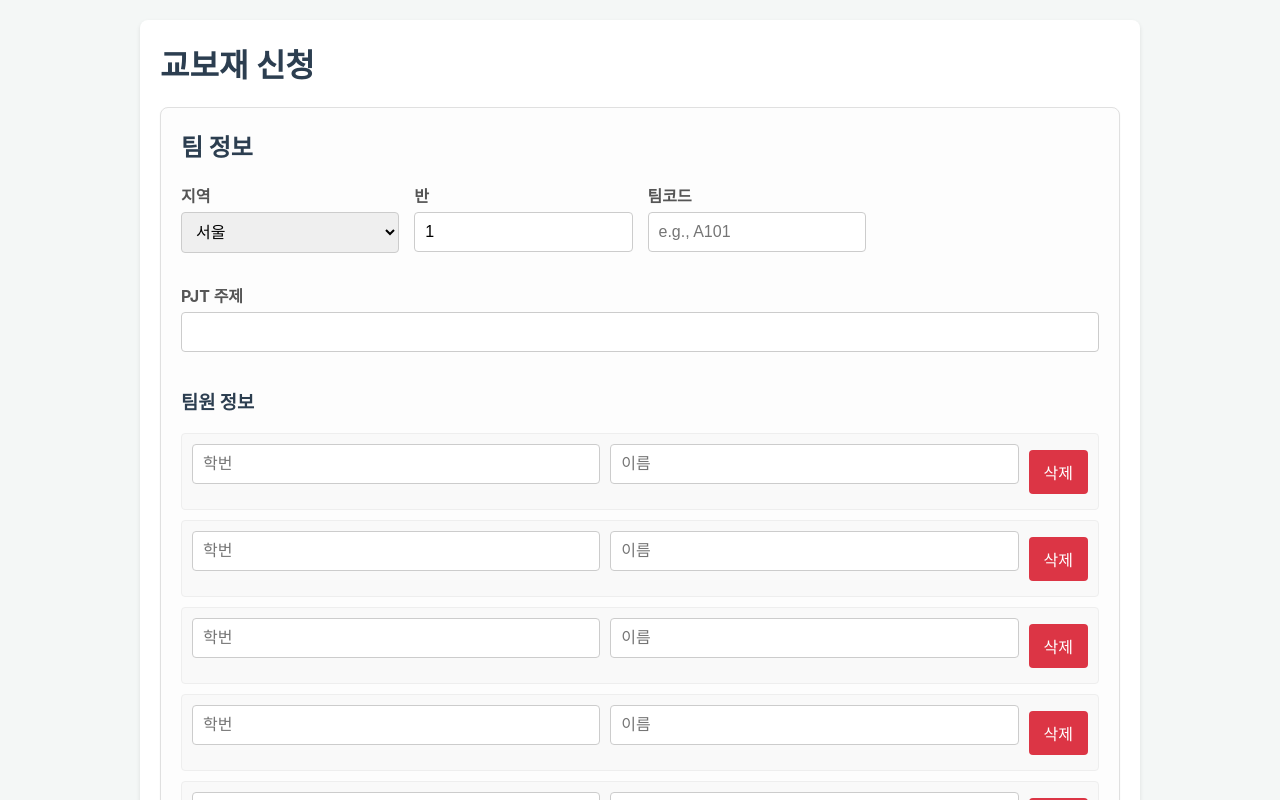
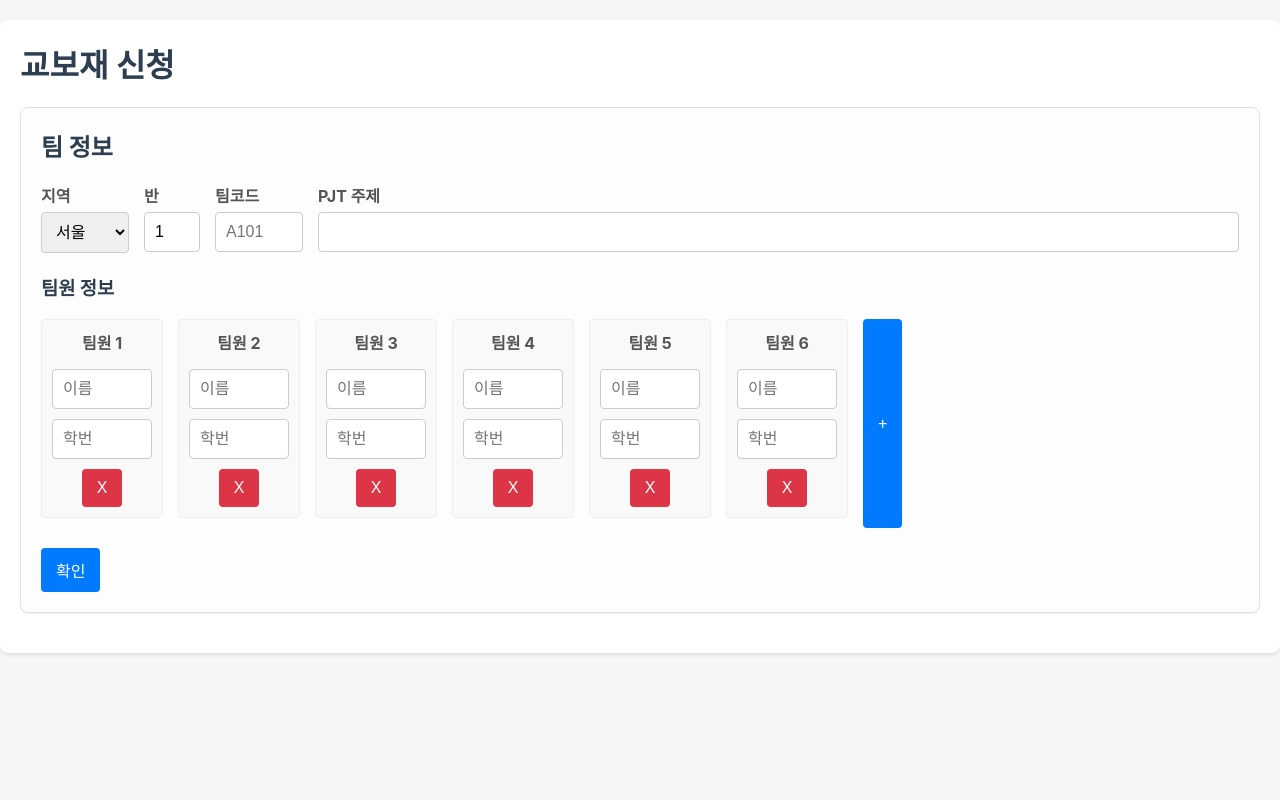
Before and after one commit to cursor-101/gyobojae, a React (Create React App) app: page /student/apply in a window 1280 px wide. Shown: the top 800 px of the page. Built offline with nearby package versions, Linux system fonts and the light colour scheme.

Commit message:
design: UI adjust

```diff
--- a/src/App.css
+++ b/src/App.css
@@ -10,7 +10,7 @@ body {
 }
 
 .App {
-  max-width: 960px;
+  /* max-width: 960px; */
   margin: 20px auto;
   padding: 20px;
   background-color: #ffffff;
@@ -36,7 +36,6 @@ textarea,
 select {
   width: 100%;
   padding: 10px;
-  margin-bottom: 15px;
   border: 1px solid #ccc;
   border-radius: 4px;
   box-sizing: border-box;
@@ -60,7 +59,6 @@ button {
   border-radius: 4px;
   cursor: pointer;
   font-size: 1rem;
-  margin-right: 10px;
   transition: background-color 0.2s ease;
 }
 
@@ -82,16 +80,26 @@ button:disabled {
   box-shadow: 0 1px 2px rgba(0, 0, 0, 0.05);
 }
 
-.form-grid {
-  display: grid;
-  grid-template-columns: repeat(auto-fit, minmax(200px, 1fr));
+.team-form {
+  display: flex;
+  flex-direction: row;
   gap: 15px;
   margin-bottom: 20px;
 }
 
-.team-member-row {
-  display: grid;
-  grid-template-columns: 1fr 1fr auto; /* 학번, 이름, 삭제 버튼 */
+.team-member-form {
+  display: flex;
+  flex-direction: row;
+  overflow-x: auto; /* Enable horizontal scrolling */
+  gap: 15px;
+  margin-bottom: 20px;
+}
+
+.team-member-item {
+  display: flex;
+  flex-direction: column;
+  flex-shrink: 0; /* Prevent items from shrinking */
+  width: 100px;
   gap: 10px;
   align-items: center;
   margin-bottom: 10px;
@@ -101,19 +109,22 @@ button:disabled {
   background-color: #f9f9f9;
 }
 
-.team-member-row button {
-  margin-right: 0;
+.team-member-item button {
   background-color: #dc3545;
 }
 
-.team-member-row button:hover:not(:disabled) {
+.team-member-item button:hover:not(:disabled) {
   background-color: #c82333;
 }
 
 .item-row {
+  display: flex;
+  align-items: center;
+  justify-content: space-between;
+  gap: 10px;
   border: 1px solid #dcdcdc;
   border-radius: 8px;
-  padding: 15px;
+  padding: 0 15px;
   margin-bottom: 15px;
   background-color: #fefefe;
 }
@@ -124,41 +135,52 @@ button:disabled {
   color: #34495e;
 }
 
-.item-row .form-grid {
+.item-form {
   display: flex; /* Change to flex for horizontal layout */
   flex-wrap: nowrap; /* Prevent wrapping */
   overflow-x: auto; /* Enable horizontal scrolling */
   gap: 10px; /* Smaller gap for compact layout */
-  padding-bottom: 10px; /* Space for scrollbar */
-  margin-bottom: 0; /* Override default margin for nested form-grid */
-  align-items: flex-end; /* Align items to the bottom */
+  /* padding-bottom: 10px; Space for scrollbar */
+  padding: 5px 10px;
+  align-items: end; /* Align items to the bottom */
 }
 
-.item-row .form-grid > div {
+.item-form > div {
   flex-shrink: 0; /* Prevent items from shrinking */
   width: 150px; /* Fixed width for each input container */
 }
 
-.item-row .form-grid > div label {
+.item-form > div label {
   font-size: 0.85rem; /* Smaller label font size */
   margin-bottom: 3px;
 }
 
-.item-row .form-grid > div input,
-.item-row .form-grid > div select,
-.item-row .form-grid > div textarea {
+.item-form > div input,
+.item-form > div select,
+.item-form > div textarea {
   padding: 6px; /* Smaller padding */
-  margin-bottom: 5px; /* Smaller margin */
+  height: 30px;
   font-size: 0.9rem; /* Smaller font size */
+}
+
+.item-form > div textarea {
+  display: block;
+  resize: none;
 }
 
 .item-row button {
   background-color: #dc3545;
-  margin-top: 10px;
 }
 
 .item-row button:hover:not(:disabled) {
   background-color: #c82333;
+}
+
+.add-container {
+  display: flex;
+  flex-direction: row;
+  justify-content: center;
+  gap: 10px;
 }
 
 .result-display {
--- a/src/components/application/ItemRow.js
+++ b/src/components/application/ItemRow.js
@@ -10,7 +10,7 @@ const ItemRow = ({ item, index, onItemChange, onRemove, teamMembers }) => {
   };
 
   const isExisting = item.type === 'existing';
-  const title = isExisting ? '보유 교보재' : '구매 교보재';
+  // const title = isExisting ? '보유 교보재' : '구매 교보재';
 
   // Find the student ID for the selected user
   const selectedMember = teamMembers.find(member => member.name === item.user);
@@ -18,9 +18,9 @@ const ItemRow = ({ item, index, onItemChange, onRemove, teamMembers }) => {
 
   return (
     <div className="item-row">
-      <h4>{index + 1}. {title}</h4>
-      <div className="form-grid">
-        <div>
+      <h4>{index + 1}.</h4>
+      <div className="item-form">
+        <div style={{width: "5.5rem"}}>
           <label>사용자</label>
           <select name="user" value={item.user} onChange={handleChange}>
             <option value="">선택</option>
@@ -29,27 +29,31 @@ const ItemRow = ({ item, index, onItemChange, onRemove, teamMembers }) => {
             ))}
           </select>
         </div>
-        <div>
+        <div style={{width: "5rem"}}>
           <label>학번</label>
           <input type="text" value={studentId} disabled />
         </div>
-        <div>
+        <div style={{width: "5.5rem"}}>
           <label>항목</label>
           <select name="item_type" value={item.item_type} onChange={handleChange} disabled={isExisting}>
             {itemTypes.map(type => <option key={type} value={type}>{type}</option>)}
           </select>
         </div>
-        <div>
+        <div style={{width: "10rem"}}>
           <label>교보재명</label>
           <input type="text" name="item_name" value={item.item_name} onChange={handleChange} disabled={isExisting} />
         </div>
-        {(item.item_type === '도서' || item.item_type === '도서(이북)') && (
-          <div>
+        {/* {(item.item_type === '도서' || item.item_type === '도서(이북)') && (
+          <div  style={{width: "10rem"}}>
             <label>ISBN</label>
             <input type="text" name="isbn" value={item.isbn} onChange={handleChange} />
           </div>
-        )}
-        <div>
+        )} */}
+        <div  style={{width: "10rem"}}>
+          <label>ISBN (도서만 해당)</label>
+          <input type="text" name="isbn" value={item.isbn} onChange={handleChange} disabled={(item.item_type !== '도서' && item.item_type !== '도서(이북)')}/>
+        </div>
+        <div style={{width: "10rem"}}>
           <label>구매처명</label>
           <input type="text" name="vendor_name" value={item.vendor_name} onChange={handleChange} />
         </div>
@@ -57,14 +61,17 @@ const ItemRow = ({ item, index, onItemChange, onRemove, teamMembers }) => {
           <label>구매URL</label>
           <input type="text" name="purchase_url" value={item.purchase_url} onChange={handleChange} />
         </div>
-        <div>
+        <div style={{width: "4.5rem"}}>
           <label>금액</label>
           <input type="number" name="price" value={item.price} onChange={handleChange} />
+        </div>
+        <div style={{width: "4.5rem"}}>
+          <label/>
           <select name="currency" value={item.currency} onChange={handleChange}>
             {currencies.map(c => <option key={c} value={c}>{c}</option>)}
           </select>
         </div>
-        <div>
+        <div style={{width: "3.5rem"}}>
           <label>수량</label>
           <input type="number" name="quantity" value={item.quantity} onChange={handleChange} />
         </div>
@@ -72,18 +79,18 @@ const ItemRow = ({ item, index, onItemChange, onRemove, teamMembers }) => {
           <label>총 금액</label>
           <input type="text" value={`${(item.price * item.quantity).toLocaleString()} ${item.currency}`} disabled />
         </div>
-        <div style={{ gridColumn: '1 / -1' }}>
+        <div style={{width: "15rem"}}>
           <label>신청 사유</label>
           <textarea name="reason" value={item.reason} onChange={handleChange}></textarea>
         </div>
-        <div>
+        <div style={{width: "4rem"}}>
           <label>선/후불</label>
           <select name="payment_type" value={item.payment_type} onChange={handleChange}>
             {paymentTypes.map(type => <option key={type} value={type}>{type}</option>)}
           </select>
         </div>
       </div>
-      <button onClick={() => onRemove(index)}>삭제</button>
+      <button onClick={() => onRemove(index)}>X</button>
     </div>
   );
 };
--- a/src/components/application/Materials.js
+++ b/src/components/application/Materials.js
@@ -77,14 +77,13 @@ const Materials = ({ materials, setMaterials, teamMembers }) => {
         />
       ))}
 
-      <div>
+      <div className="add-container">
         <button onClick={() => setIsModalOpen(true)}>+ 보유 교보재</button>
         <button onClick={addPurchaseItem}>+ 구매 교보재</button>
       </div>
 
       <button>서버 스펙 산정 도우미</button>
 
-      <hr />
       <button disabled={materials.length === 0}>제출</button>
     </div>
   );
--- a/src/components/application/TeamInfo.js
+++ b/src/components/application/TeamInfo.js
@@ -31,38 +31,40 @@ const TeamInfo = ({ teamInfo, setTeamInfo, onConfirm, isConfirmed }) => {
   return (
     <div className="card">
       <h2>팀 정보</h2>
-      <div className="form-grid">
-        <div>
+      <div className="team-form">
+        <div style={{width: "5.5rem"}}>
           <label>지역</label>
           <select name="region" value={teamInfo.region} onChange={handleInputChange} disabled={isConfirmed}>
             {regions.map(region => <option key={region} value={region}>{region}</option>)}
           </select>
         </div>
-        <div>
+        <div style={{width: "3.5rem"}}>
           <label>반</label>
           <input type="number" name="classNumber" value={teamInfo.classNumber} onChange={handleInputChange} min="1" disabled={isConfirmed} />
         </div>
-        <div>
+        <div style={{width: "5.5rem"}}>
           <label>팀코드</label>
-          <input type="text" name="teamCode" value={teamInfo.teamCode} onChange={handleInputChange} placeholder="e.g., A101" disabled={isConfirmed} />
+          <input type="text" name="teamCode" value={teamInfo.teamCode} onChange={handleInputChange} placeholder="A101" disabled={isConfirmed} />
         </div>
-        <div style={{ gridColumn: '1 / -1' }}>
+        <div style={{flex: 1}}>
           <label>PJT 주제</label>
           <input type="text" name="projectTopic" value={teamInfo.projectTopic} onChange={handleInputChange} disabled={isConfirmed} />
         </div>
       </div>
 
       <h3>팀원 정보</h3>
-      {teamInfo.members.map((member, index) => (
-        <div key={index} className="team-member-row">
-          <input type="number" name="studentId" value={member.studentId} onChange={(e) => handleMemberChange(index, e)} placeholder="학번" disabled={isConfirmed} />
-          <input type="text" name="name" value={member.name} onChange={(e) => handleMemberChange(index, e)} placeholder="이름" disabled={isConfirmed} />
-          <button onClick={() => removeMember(index)} disabled={isConfirmed}>삭제</button>
-        </div>
-      ))}
-      <button onClick={addMember} disabled={isConfirmed}>+ 팀원 추가</button>
+      <div className="team-member-form">
+        {teamInfo.members.map((member, index) => (
+          <div key={index} className="team-member-item">
+            <label>팀원 {index+1}</label>
+            <input type="text" name="name" value={member.name} onChange={(e) => handleMemberChange(index, e)} placeholder="이름" disabled={isConfirmed} />
+            <input type="number" name="studentId" value={member.studentId} onChange={(e) => handleMemberChange(index, e)} placeholder="학번" disabled={isConfirmed} />
+            <button onClick={() => removeMember(index)} disabled={isConfirmed}>X</button>
+          </div>
+        ))}
+        <button onClick={addMember} disabled={isConfirmed}>+</button>
+      </div>
 
-      <hr />
       <button onClick={onConfirm} disabled={isConfirmed}>
         {isConfirmed ? '확인 완료' : '확인'}
       </button>
```
